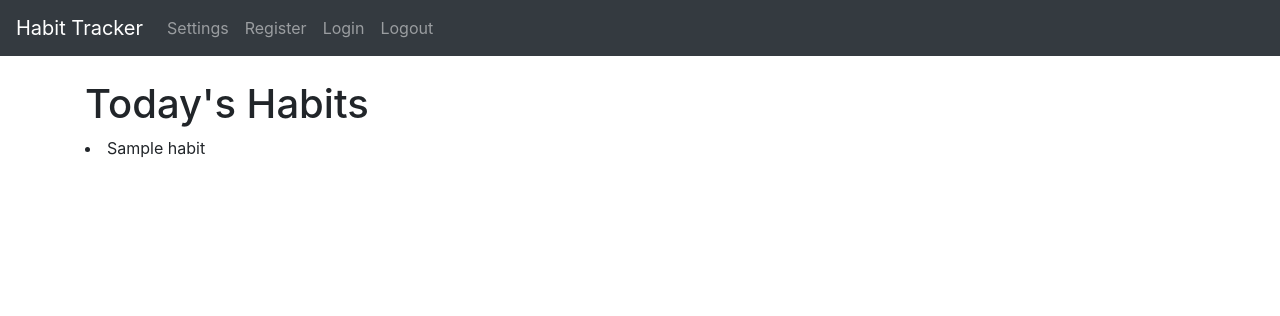
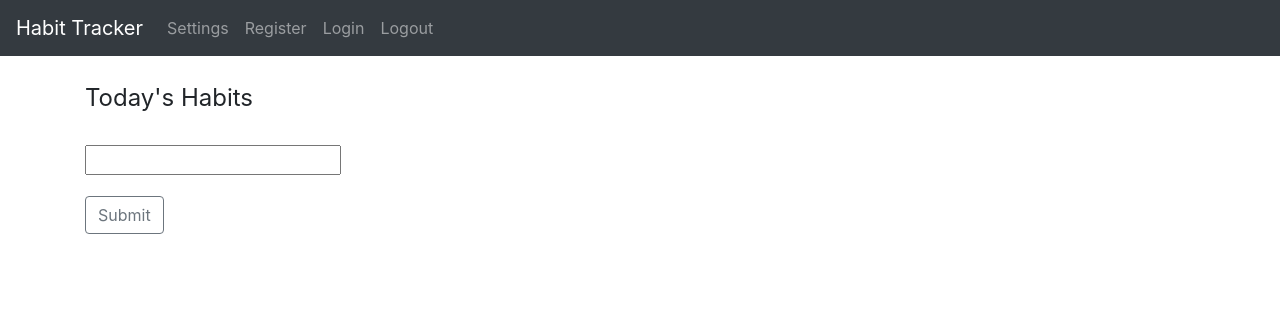
Before and after one commit to azzhou/habit-tracker, a Flask app: template habit_tracker/templates/my_habits.html in a window 1280 px wide. Shown: the top 316 px of the page. Run offline with Flask 2, Linux system fonts and the light colour scheme; the template is opened without the code that fills it: most values are stand-ins (such as "Sample title", 1, 10 or a date in 2020); form fields are guessed from the names that the template uses; some libraries are stand-ins or nearby versions.

Commit message:
Add form and html template for daily habit checklist

```diff
--- a/habit_tracker/templates/my_habits.html
+++ b/habit_tracker/templates/my_habits.html
@@ -1,7 +1,20 @@
 {% extends "layout.html" %}
 {% block content %}
-  <h1>Today's Habits</h1>
-  {% for habit in habits %}
-  <li>{{ habit.name }}</li>
-  {% endfor %}
+  <div class="content-section"></div>
+    <form method="POST" action="">
+      {{ form.hidden_tag() }}
+      <fieldset class="form-group">
+        <legend class="mb-4">Today's Habits</legend>
+        {% for habit in habits %}
+          <div class="form-group form-check">
+            {{ form[habit.name](class="form-check-input") }}
+            {{ form[habit.name].label(class="form-check-label") }}
+          </div>
+        {% endfor %}
+      </fieldset>
+      <div class="form-group">
+        {{ form.submit(class="btn btn-outline-secondary") }}
+      </div>
+    </form>
+  </div>
 {% endblock content %}
```
Also changed, not shown: habit_tracker/habits/forms.py (added, +16 -0 lines).
